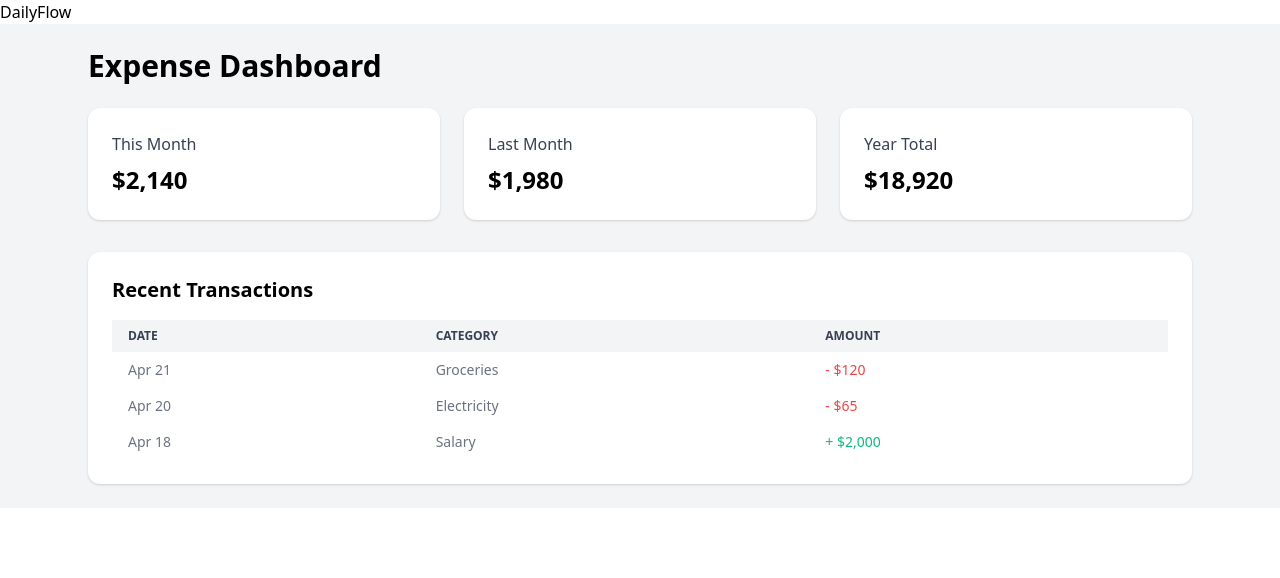
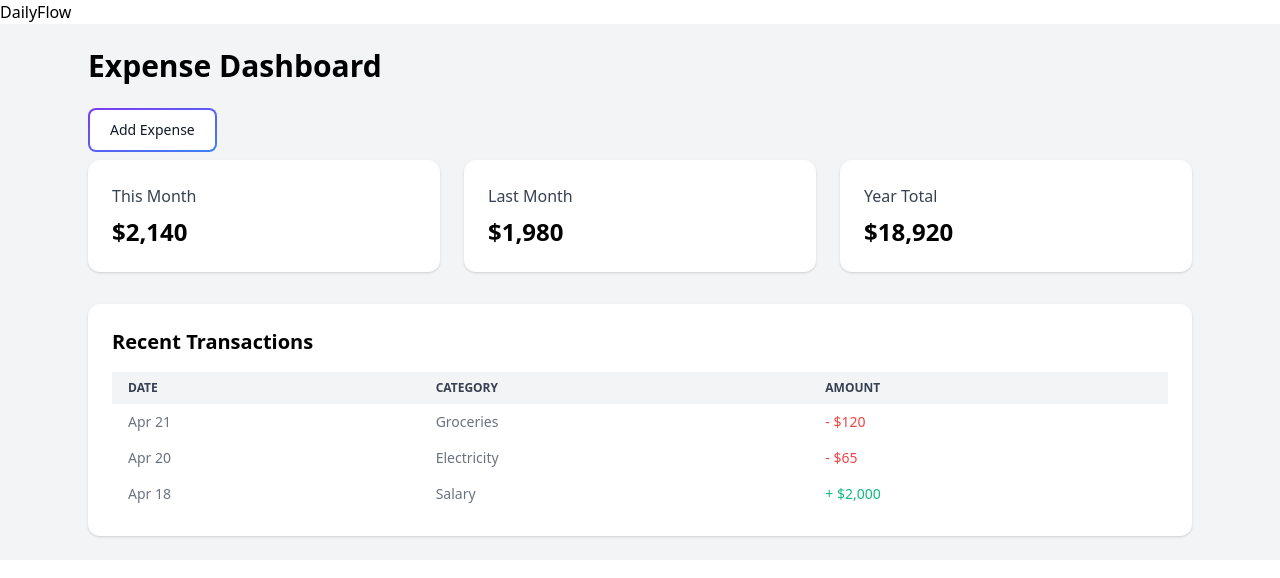
Before and after one commit to Sourav-Tanwar/DailyFlow, a React (Vite) app in the folder frontend/Dailyflow/: page / in a window 1280 px wide. Shown: the top 578 px of the page. Built offline with nearby package versions, Linux system fonts and the light colour scheme.

Commit message:
Add Expense Button

```diff
--- a/frontend/Dailyflow/src/components/ExpenseTracker.jsx
+++ b/frontend/Dailyflow/src/components/ExpenseTracker.jsx
@@ -3,11 +3,14 @@
 const ExpenseTracker = () => {
   return (
     <>
-
-
       <div className="bg-gray-100">
         <div className="max-w-6xl mx-auto p-6">
           <h1 className="text-3xl font-bold mb-6">Expense Dashboard</h1>
+          <button class="relative inline-flex items-center justify-center p-0.5 mb-2 me-2 overflow-hidden text-sm font-medium text-gray-900 rounded-lg group bg-gradient-to-br from-purple-600 to-blue-500 group-hover:from-purple-600 group-hover:to-blue-500 hover:text-white dark:text-white focus:ring-4 focus:outline-none focus:ring-blue-300 dark:focus:ring-blue-800">
+            <span class="relative px-5 py-2.5 transition-all ease-in duration-75 bg-white dark:bg-gray-900 rounded-md group-hover:bg-transparent group-hover:dark:bg-transparent">
+              Add Expense
+            </span>
+          </button>
 
           <div className="grid grid-cols-1 md:grid-cols-3 gap-6">
             <div className="bg-white rounded-xl shadow p-6">
```
